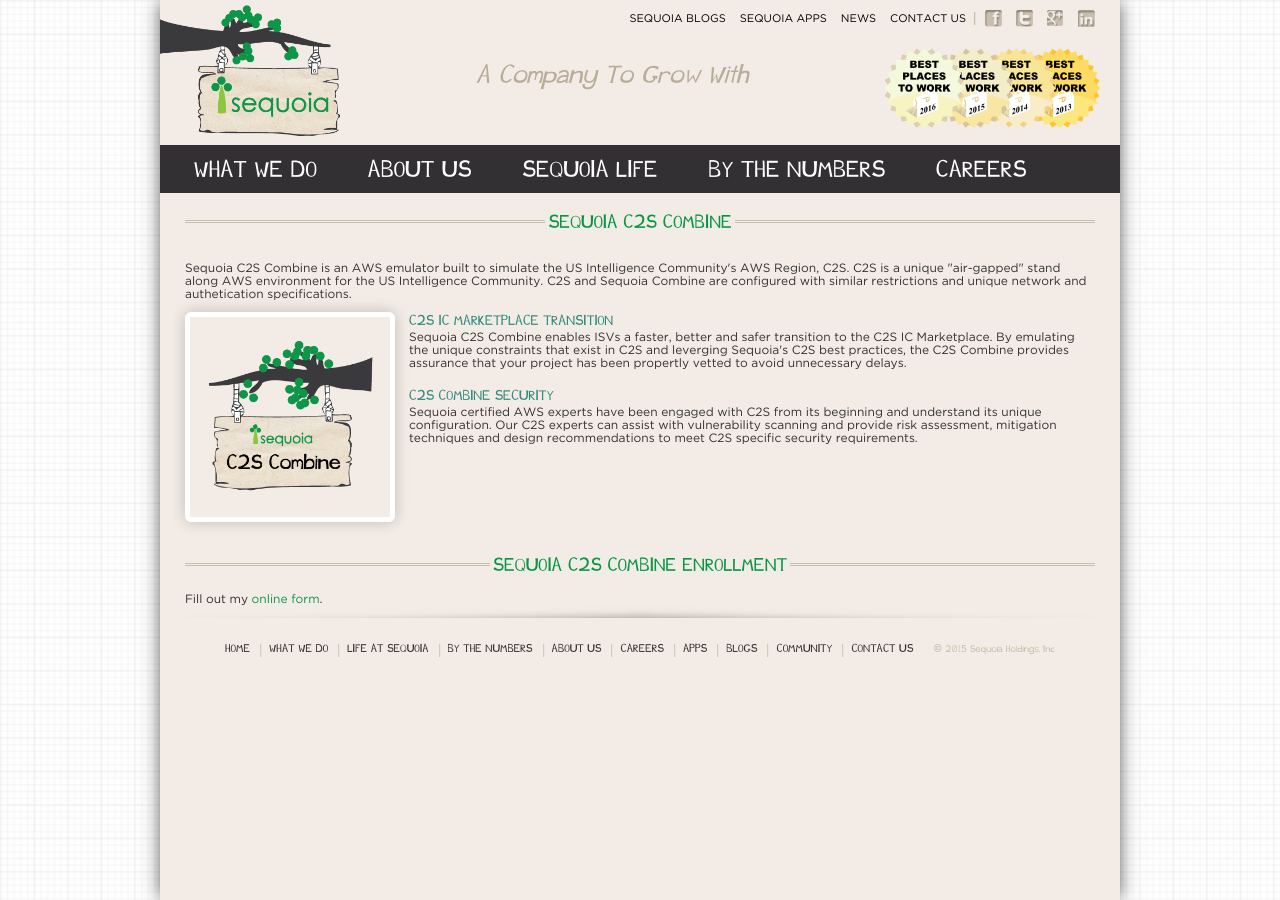
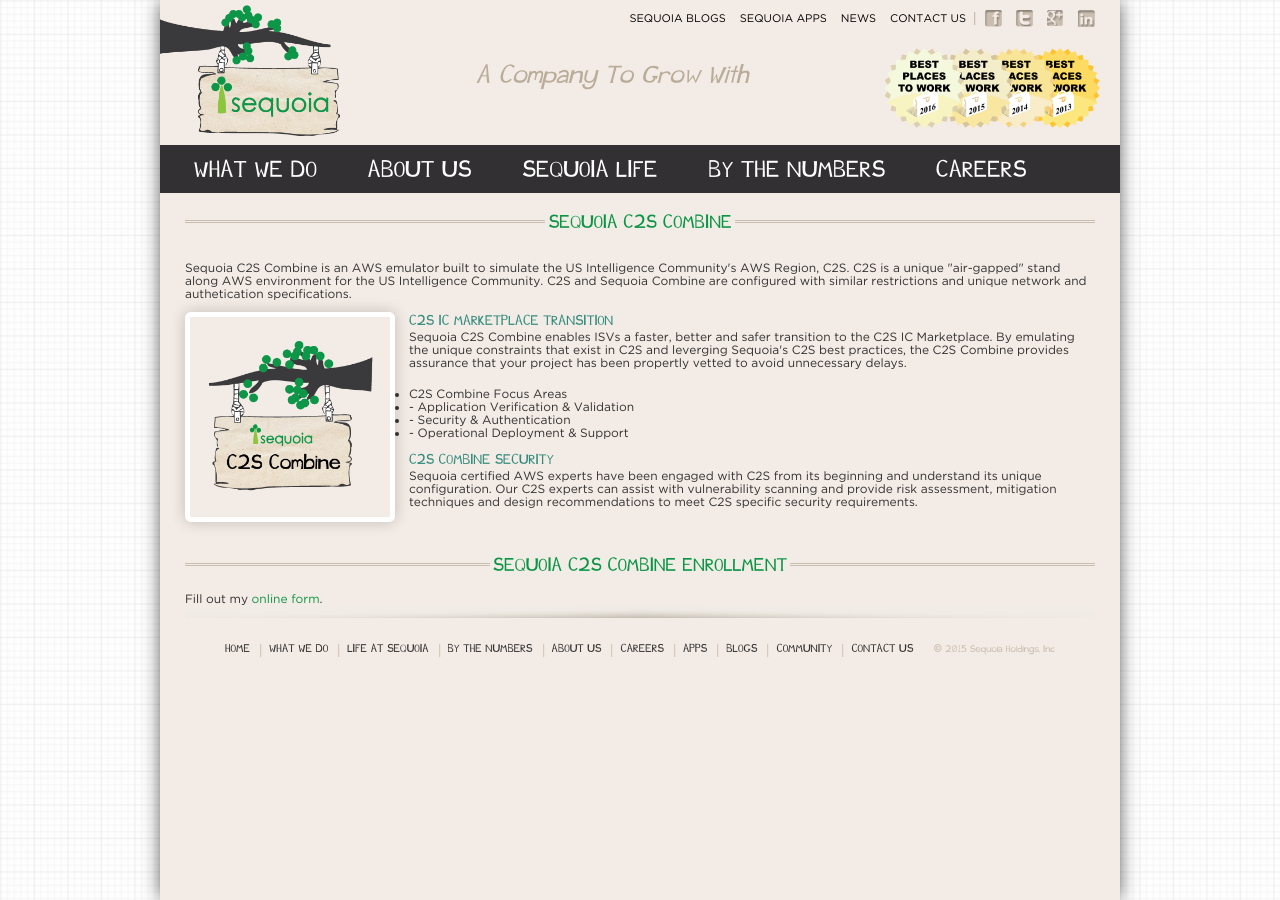
Before and after one commit to sequoiainc/www.sequoiainc.com, a Jekyll site: the page built from c2s/index.html, in a window 1280 px wide. Built offline with Jekyll 4.4.1, drawn with Linux system fonts in a browser that asks for light colours.

Commit message:
Update index.html

```diff
--- a/c2s/index.html
+++ b/c2s/index.html
@@ -14,6 +14,14 @@
       <h1 class="what_we_do-item_heading">C2S IC Marketplace Transition</h2>
       <p>Sequoia C2S Combine enables ISVs a faster, better and safer transition to the C2S IC Marketplace.  By emulating the unique constraints that exist in C2S and leverging Sequoia's C2S best practices, the C2S Combine provides assurance that your project has been propertly vetted to avoid unnecessary delays.</p>
     </div>
+
+    <ul class="c2s_list">
+      <li>C2S Combine Focus Areas</li>
+      <li>- Application Verification & Validation</li>
+      <li>- Security & Authentication</li>
+      <li>- Operational Deployment & Support</li>
+    </ul>
+
     <div class="what_we_do-item">
       <h2 class="what_we_do-item_heading">C2S Combine Security</h2>
       <p>Sequoia certified AWS experts have been engaged with C2S from its beginning and understand its unique configuration.  Our C2S experts can assist with vulnerability scanning and provide risk assessment, mitigation techniques and design recommendations to meet C2S specific security requirements.</p>
```
